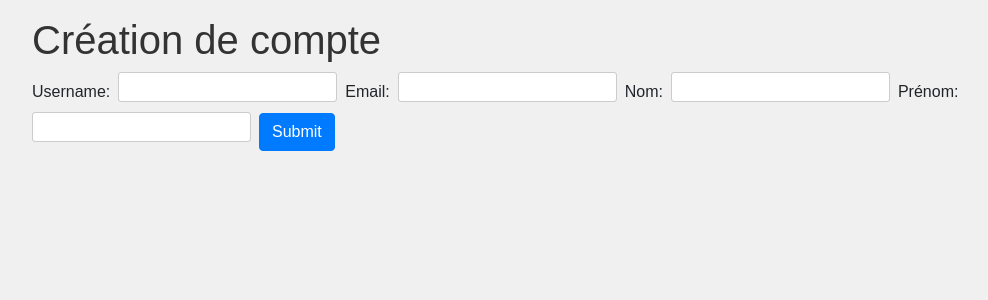
After one commit to bapthub/Projet-Cryptologie, a Flask app: page /signup in a window 1280 px wide. The commit adds this page. Shown: the top 300 px of the page, without its empty margins (53-1041 px from the left). Run offline with Flask 2, Linux system fonts and the light colour scheme; parts of the project's set-up code (start-up, migrations or seed data) failed here and were passed over; some libraries are stand-ins or nearby versions.

Commit message:
V1 all pages, login/signup/code/delete

```diff
--- a/src/front.py
+++ b/src/front.py
@@ -5,11 +5,13 @@ from flask_pymongo import pymongo
 app = Flask(__name__)
 app.secret_key = "dev"
 
-MONGO_URI = "mongodb+srv://admin_crypto:EdFr452H#8Q@crypto.pn2bffv.mongodb.net/?retryWrites=true&w=majority"
+MONGO_URI = "mongodb+srv://danielsarmiento:nG9xkw5b3zkJhf3@epita.xqy9hdp.mongodb.net/?retryWrites=true&w=majority"
 client = pymongo.MongoClient(MONGO_URI)
 
 db = client.get_database('crypto_users')
 user_collection = pymongo.collection.Collection(db,'user_collection')
+code_check_collection = pymongo.collection.Collection(db,'code_check')
+
 
 def flask_mongodb_atlas():
     return "flask mongodb atlas!"
@@ -20,12 +22,57 @@ def index():
         username = request.form['username']
         existing_username = db.user_collection.find_one({"username": username})
         if existing_username:
-            return "user exists"
+            return redirect(url_for('login', username=username))
         else:
-            db.user_collection.insert_one({"name": username})
-            return "insert"
+            return redirect(url_for('signup'))
+
     else:
         return render_template('index.html')
+
+@app.route('/login/<username>', methods=['GET', 'POST'])
+def login(username):
+    if request.method == 'GET':
+        return render_template('login.html', username=username)
+
+    if request.method == 'POST':
+        return redirect(url_for('login', username=username))
+
+    return render_template('login.html', username=username)
+
+# SIGN-UP PAGE
+@app.route('/signup', methods=['GET', 'POST'])
+def signup():
+    if request.method == 'POST':
+        username = request.form['username']
+        email = request.form['email']
+        nom = request.form['nom']
+        prenom = request.form['prenom']
+
+        existing_username = db.user_collection.find_one({"username": username})
+        if existing_username:
+            flash(f"{username} already exists")
+            return redirect(url_for('signup'))
+        else:
+            db.user_collection.insert_one({"username": username, "email": email, "nom": nom, "prenom": prenom})
+            return redirect(url_for('code'))
+    return render_template('signup.html')
+
+# CODE CHECKER PAGE
+@app.route('/code', methods=['GET', 'POST'])
+def code():
+    if request.method == 'POST':
+        email = request.form['email']
+        code = request.form['code']
+
+        code_check = db.code_check_collection.find_one({"email": code, "code": code})
+        if code_check:
+            flash("correct code")
+            return redirect(url_for('code'))
+        else:
+            flash("wrong code")
+            return redirect(url_for('code'))
+    return render_template('code.html')
+
 
 @app.route('/dashboard')
 def dashboard():
@@ -36,7 +83,7 @@ def delete_entries(username):
     # Supprimer toutes les entrées pour l'utilisateur actuel dans la base de données
     db.user_collection.delete_many({"username": username})
     flash("All entries have been deleted.")
-    return redirect(url_for('visited', username=username))
+    return redirect(url_for('index'))
 
 if __name__ == '__main__':
     app.run(debug=True)
--- /dev/null
+++ b/src/static/style.css
@@ -0,0 +1,65 @@
+body {
+    font-family: Arial, sans-serif;
+    margin: 0;
+    padding: 0;
+    background-color: #f0f0f0;
+}
+
+h1, h2 {
+    color: #333;
+}
+
+form {
+    margin-bottom: 20px;
+}
+
+label {
+    display: block;
+    margin-bottom: 5px;
+}
+
+input[type="text"] {
+    width: 300px;
+    height: 30px;
+    padding: 5px;
+    margin-bottom: 10px;
+    border: 1px solid #ccc;
+    border-radius: 3px;
+}
+
+button {
+    background-color: #4CAF50;
+    border: none;
+    color: white;
+    padding: 10px 20px;
+    text-align: center;
+    text-decoration: none;
+    display: inline-block;
+    font-size: 16px;
+    margin: 4px 2px;
+    cursor: pointer;
+    border-radius: 3px;
+}
+
+button:hover {
+    background-color: #45a049;
+}
+
+ul {
+    list-style-type: none;
+    padding: 0;
+    margin: 0;
+}
+
+li {
+    margin-bottom: 10px;
+    padding: 10px;
+    background-color: #fff;
+    border: 1px solid #ddd;
+    border-radius: 3px;
+}
+
+iframe {
+    width: 100%;
+    height: 600px;
+}
--- /dev/null
+++ b/src/templates/signup.html
@@ -0,0 +1,30 @@
+<!DOCTYPE html>
+<html>
+<head>
+    <link rel="stylesheet" href="https://stackpath.bootstrapcdn.com/bootstrap/4.3.1/css/bootstrap.min.css" integrity="sha384-ggOyR0iXCbMQv3Xipma34MD+dH/1fQ784/j6cY/iJTQUOhcWr7x9JvoRxT2MZw1T" crossorigin="anonymous">
+    <link rel="stylesheet" href="{{ url_for('static', filename= 'style.css') }}">
+    <title>Projet Crypto</title>
+</head>
+<body>
+    <div class="container py-3">
+        <h1>Création de compte</h1>
+        <form action="{{ url_for('signup') }}" method="post" class="form-inline my-2">
+            <label for="username" class="mr-2">Username:</label>
+            <input type="text" id="username" name="username" class="form-control mr-2">
+            <label for="email" class="mr-2">Email:</label>
+            <input type="text" id="email" name="email" class="form-control mr-2">
+            <label for="nom" class="mr-2">Nom:</label>
+            <input type="text" id="nom" name="nom" class="form-control mr-2">
+            <label for="prenom" class="mr-2">Prénom:</label>
+            <input type="text" id="prenom" name="prenom" class="form-control mr-2">
+            <input type="submit" value="Submit" class="btn btn-primary">
+        </form>
+    </div>
+    {% for message in get_flashed_messages() %}
+    <div class="alert alert-info">
+        {{ message }}
+    </div>
+    {% endfor %}
+
+</body>
+</html>
```
Also changed, not shown: src/templates/code.html (added, +26 -0 lines), src/templates/index.html (+15 -8 lines), src/templates/login.html (added, +19 -0 lines), 2 other files.
